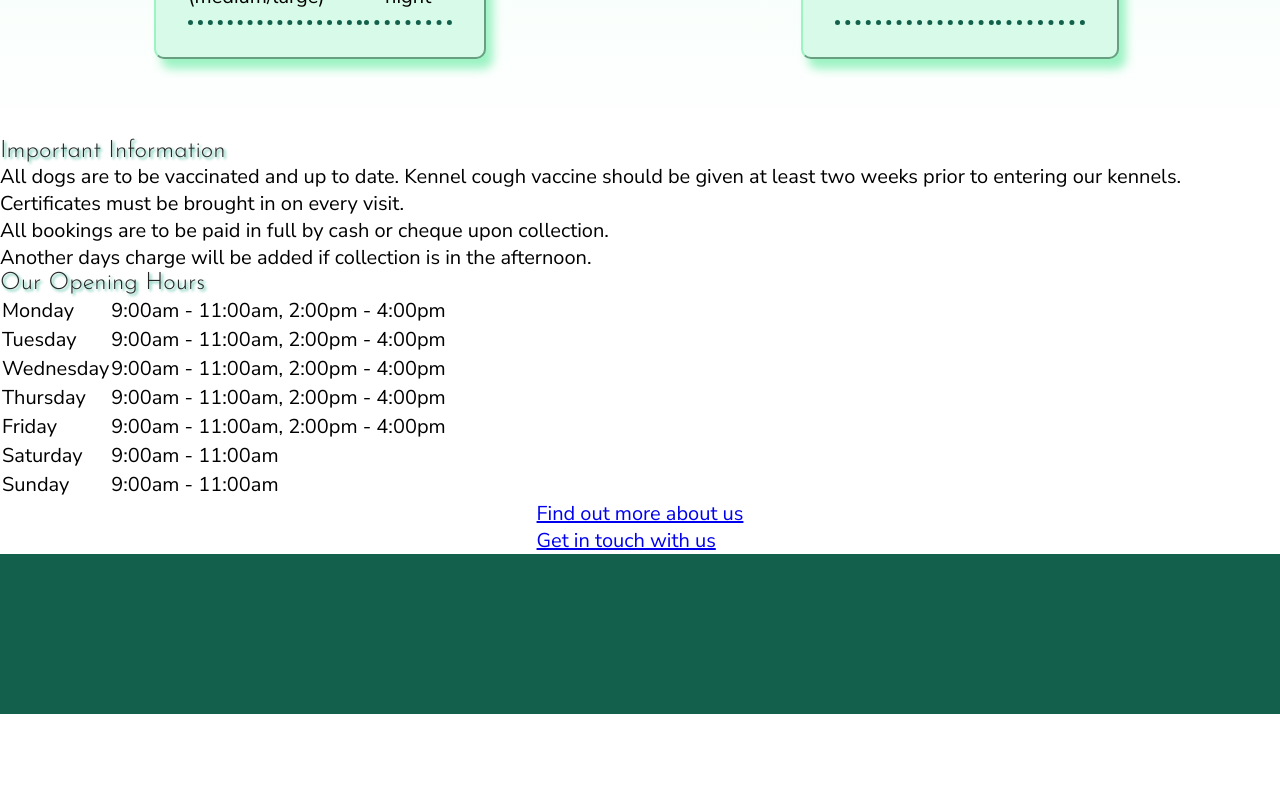
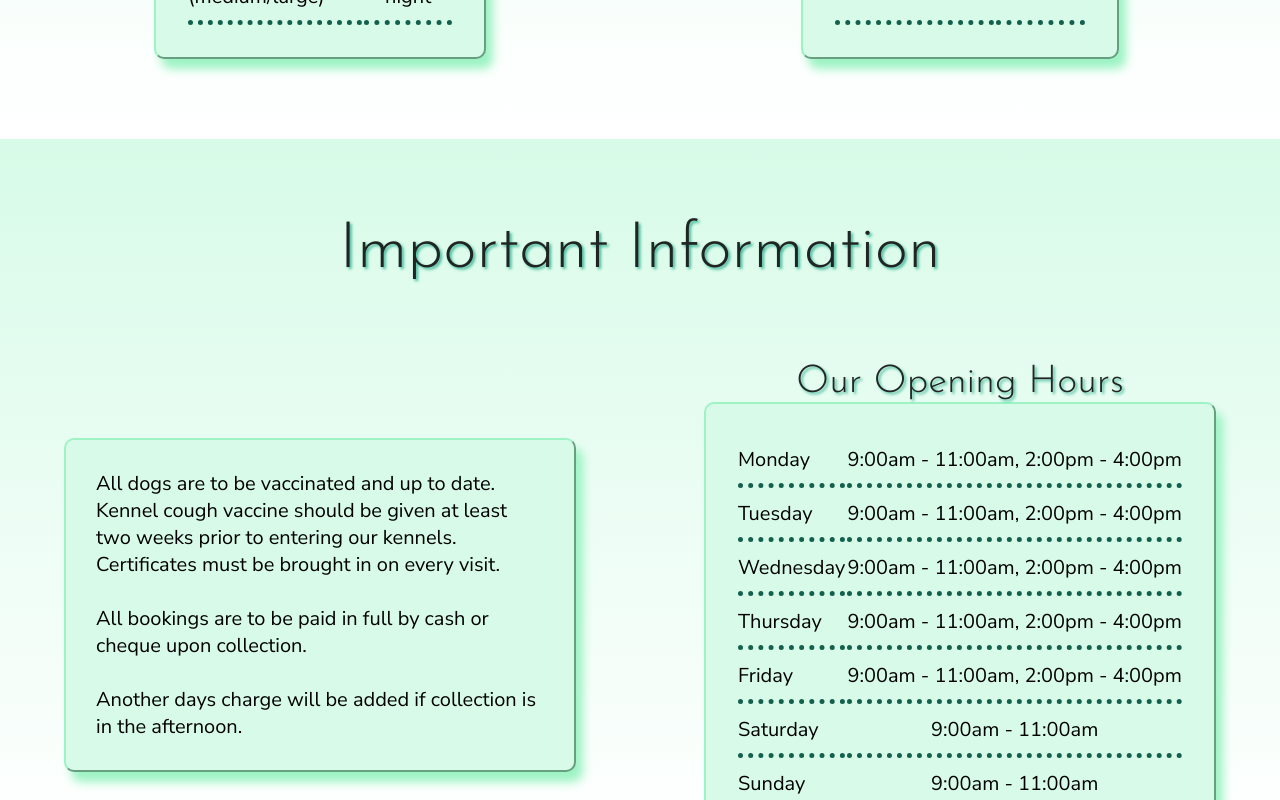
Before and after one commit to Velocima/green-lawns, a React (Create React App) app: page /services in a window 1280 px wide. Shown: the part 1540-2340 px from the top of the page. Before the commit the page ends 2254 px from the top, so only its background shows below. Built offline with nearby package versions, Linux system fonts and the light colour scheme.

Commit message:
inital styling added to prices section

```diff
--- a/src/components/Services.jsx
+++ b/src/components/Services.jsx
@@ -79,8 +79,10 @@ export const Services = () => {
 						to entering our kennels. Certificates must be brought in
 						on every visit.
 						<br />
+						<br />
 						All bookings are to be paid in full by cash or cheque
 						upon collection.
+						<br />
 						<br />
 						Another days charge will be added if collection is in
 						the afternoon.
--- a/src/css/services.css
+++ b/src/css/services.css
@@ -76,3 +76,45 @@
             padding: 10px 0; }
           .services .prices .tables .table table tr td:nth-child(2) {
             text-align: center; }
+  .services .important-information {
+    background: linear-gradient(#d7fbe8, white);
+    width: 100%;
+    display: grid;
+    grid-template-columns: 1fr 1fr;
+    justify-content: center;
+    margin-bottom: 10vh; }
+    .services .important-information h1 {
+      grid-column: 1 / 3;
+      font-size: 5vw;
+      text-align: center;
+      padding: 10vh; }
+    .services .important-information .information {
+      align-self: center;
+      justify-self: center;
+      width: 80%; }
+      .services .important-information .information p {
+        background-color: #d7fbe8;
+        padding: 30px;
+        border-radius: 10px;
+        box-shadow: 7px 10px 10px #9df3c4;
+        border: 2px outset #9df3c4; }
+    .services .important-information .opening-hours {
+      display: grid; }
+      .services .important-information .opening-hours h2 {
+        justify-self: center;
+        align-self: center;
+        font-size: 3vw; }
+      .services .important-information .opening-hours table {
+        justify-self: center;
+        width: 80%;
+        background-color: #d7fbe8;
+        padding: 30px;
+        border-radius: 10px;
+        box-shadow: 7px 10px 10px #9df3c4;
+        border: 2px outset #9df3c4; }
+        .services .important-information .opening-hours table tr td {
+          border-bottom: 5px dotted #13614d;
+          border-right: none;
+          padding: 10px 0; }
+        .services .important-information .opening-hours table tr td:nth-child(2) {
+          text-align: center; }
--- a/src/scss/services.scss
+++ b/src/scss/services.scss
@@ -17,6 +17,7 @@
 		font-family: $text-font;
 		font-size: 20px;
 	}
+
 	.our-services {
 		width: 100%;
 		display: grid;
@@ -92,4 +93,58 @@
 			}
 		}
 	}
+	.important-information {
+		background: linear-gradient($container-color, white);
+		width: 100%;
+		display: grid;
+		grid-template-columns: 1fr 1fr;
+		justify-content: center;
+		margin-bottom: 10vh;
+		h1 {
+			grid-column: 1 / 3;
+			font-size: 5vw;
+			text-align: center;
+			padding: 10vh;
+		}
+		.information {
+			align-self: center;
+			justify-self: center;
+			width: 80%;
+			p {
+				background-color: $container-color;
+				padding: 30px;
+				border-radius: 10px;
+				box-shadow: 7px 10px 10px $container-shadow;
+				border: 2px outset $container-shadow;
+			}
+		}
+		.opening-hours {
+			display: grid;
+			h2 {
+				justify-self: center;
+				align-self: center;
+				font-size: 3vw;
+			}
+
+			table {
+				justify-self: center;
+				width: 80%;
+				background-color: $container-color;
+				padding: 30px;
+				border-radius: 10px;
+				box-shadow: 7px 10px 10px $container-shadow;
+				border: 2px outset $container-shadow;
+				tr {
+					td {
+						border-bottom: 5px dotted $footer-color;
+						border-right: none;
+						padding: 10px 0;
+					}
+					td:nth-child(2) {
+						text-align: center;
+					}
+				}
+			}
+		}
+	}
 }
```
